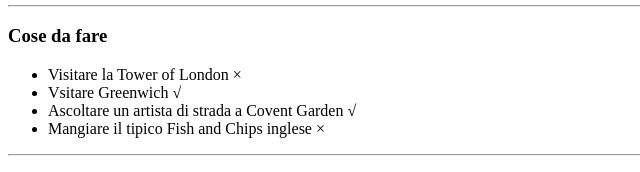
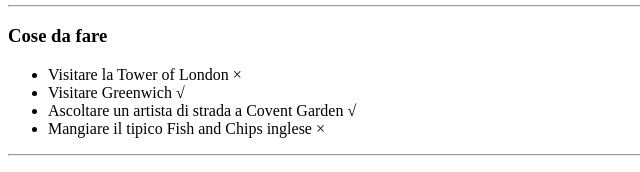
Before and after one commit to marcobusacca/html-london-trip, a plain HTML site: page index.html in a window 1280 px wide. Shown: the part 876-1048 px from the top of the page, 0-640 px from the left. Drawn offline with Linux system fonts and the light colour scheme.

Commit message:
correzione erroe

```diff
--- a/index.html
+++ b/index.html
@@ -63,7 +63,7 @@
                 <!-- LISTA PUNTATA -->
                 <ul>
                     <li>Visitare la Tower of London &times;</li>
-                    <li>Vsitare Greenwich &radic;</li>
+                    <li>Visitare Greenwich &radic;</li>
                     <li>Ascoltare un artista di strada a Covent Garden &radic;</li>
                     <li>Mangiare il tipico Fish and Chips inglese &times;</li>
                 </ul>
```
